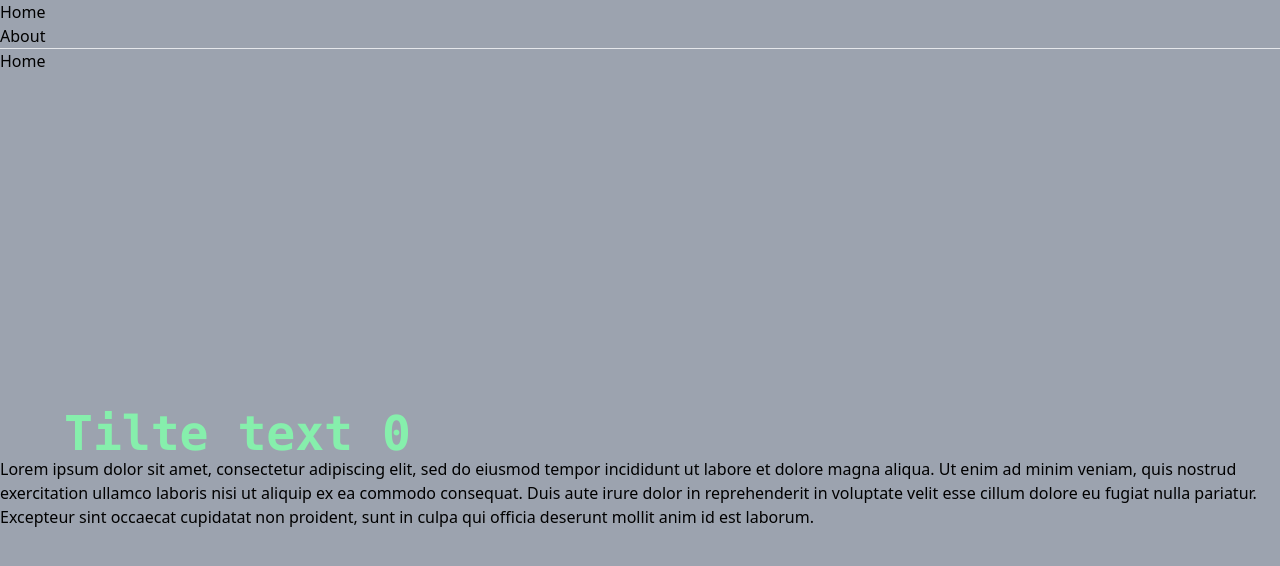
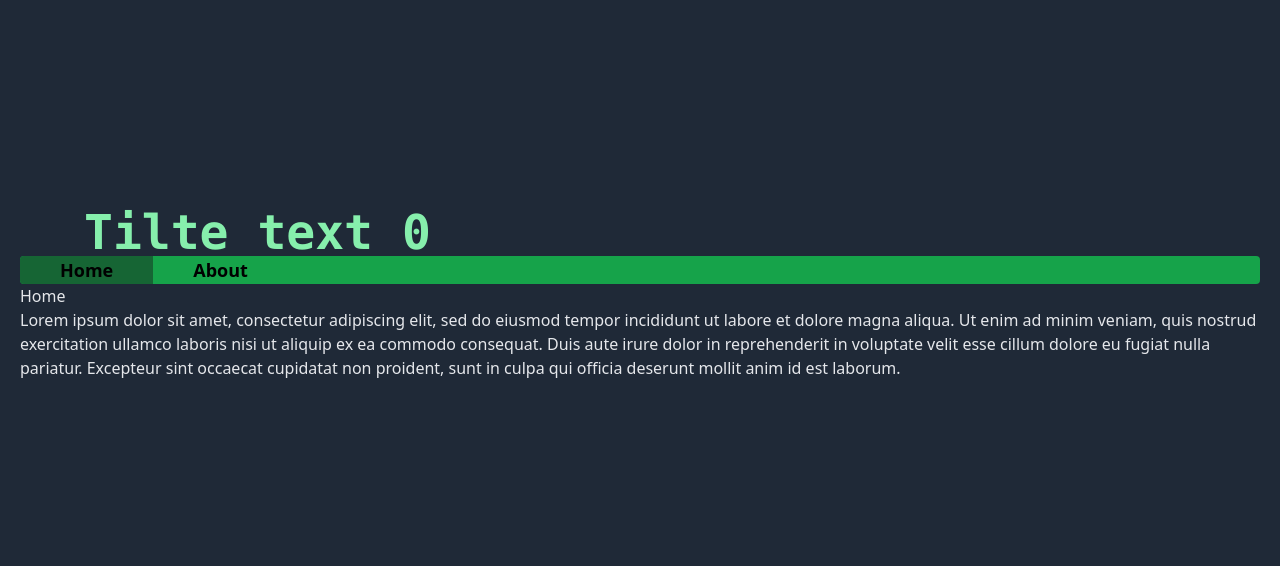
Before and after one commit to Kvan7/congenial-octo-disco, a React (Create React App) app in the folder my-app/: page / in a window 1280 px wide. Shown: the top 566 px of the page. Built offline with nearby package versions, Linux system fonts and the light colour scheme.

Commit message:
nav bar update

```diff
--- a/my-app/src/App.tsx
+++ b/my-app/src/App.tsx
@@ -5,11 +5,10 @@ import NavBarComponent from './components/NavBarComponent';
 
 function App() {
 	return (
-		<div className="App bg-gray-400 min-h-screen">
-			<div className='bg-gray-400'>
+		<div className="App bg-gray-800 min-h-screen dark text-gray-200">
+			<div className='mx-5'>
+				<TitleBar />
 				<NavBarComponent />
-				<TitleBar />
-				<p> Lorem ipsum dolor sit amet, consectetur adipiscing elit, sed do eiusmod tempor incididunt ut labore et dolore magna aliqua. Ut enim ad minim veniam, quis nostrud exercitation ullamco laboris nisi ut aliquip ex ea commodo consequat. Duis aute irure dolor in reprehenderit in voluptate velit esse cillum dolore eu fugiat nulla pariatur. Excepteur sint occaecat cupidatat non proident, sunt in culpa qui officia deserunt mollit anim id est laborum.</p>
 			</div>
 		</div>
 	);
--- a/my-app/src/components/HeaderComponent.tsx
+++ b/my-app/src/components/HeaderComponent.tsx
@@ -5,7 +5,7 @@ class TitleBar extends Component {
 
 	render(): ReactNode {
 		return (
-			<div className="h-96 relative">
+			<div className="h-64 relative">
 				<p className="font-mono text-5xl text-green-300 font-black absolute bottom-0 left-16">Tilte text 0</p>
 			</div>
 		);
--- a/my-app/src/components/pages/HomePage.tsx
+++ b/my-app/src/components/pages/HomePage.tsx
@@ -9,7 +9,10 @@ export default class Home extends Component<Props, State> {
 
 	render() {
 		return (
-			<div>Home</div>
+			<div>
+				<div>Home</div>
+				<p> Lorem ipsum dolor sit amet, consectetur adipiscing elit, sed do eiusmod tempor incididunt ut labore et dolore magna aliqua. Ut enim ad minim veniam, quis nostrud exercitation ullamco laboris nisi ut aliquip ex ea commodo consequat. Duis aute irure dolor in reprehenderit in voluptate velit esse cillum dolore eu fugiat nulla pariatur. Excepteur sint occaecat cupidatat non proident, sunt in culpa qui officia deserunt mollit anim id est laborum.</p>
+			</div>
 		)
 	}
 }
--- a/my-app/src/components/pages/Layout.tsx
+++ b/my-app/src/components/pages/Layout.tsx
@@ -1,5 +1,5 @@
 import React, { Component } from 'react'
-import { Link, Outlet } from 'react-router-dom'
+import { NavLink, Outlet } from 'react-router-dom'
 
 type Props = {}
 
@@ -11,19 +11,10 @@ export default class Layout extends Component<Props, State> {
 	render() {
 		return (
 			<div>
-				<nav>
-					<ul>
-						<li>
-							<Link to="/">Home</Link>
-						</li>
-						<li>
-							<Link to="/about">About</Link>
-						</li>
-					</ul>
+				<nav className='bg-green-600 text-lg text-black font-semibold rounded'>
+					<NavLink to="/" className={(navigationData) => (navigationData.isActive ? "bg-green-800" : "bg-green-600") + ' px-10 inline-block rounded-l'}>Home</NavLink>
+					<NavLink to="/about" className={(navigationData) => (navigationData.isActive ? "bg-green-800" : "bg-green-600") + ' px-10 inline-block'}>About</NavLink>
 				</nav>
-
-				<hr />
-
 				<Outlet />
 			</div>
 		)
```
